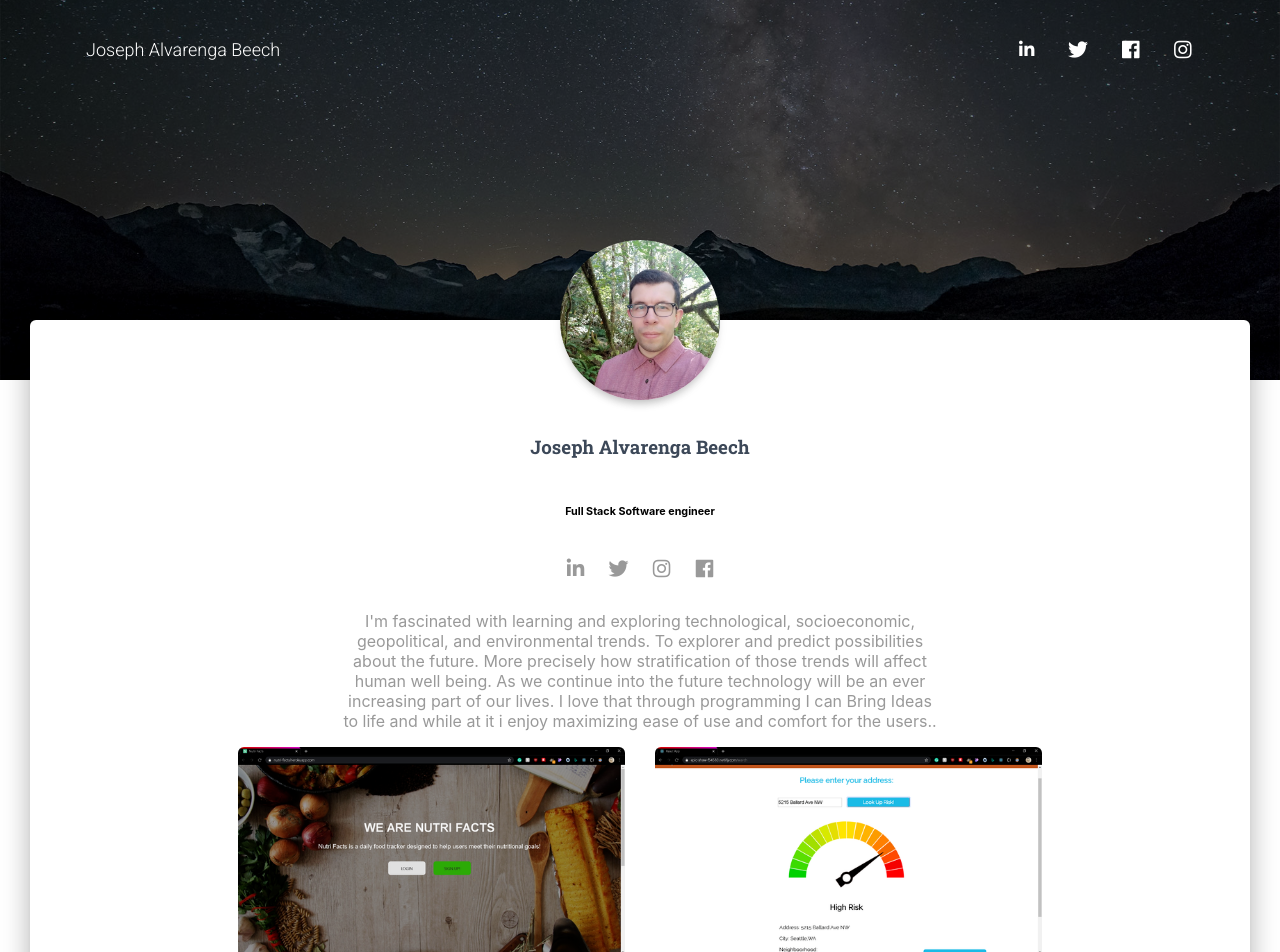
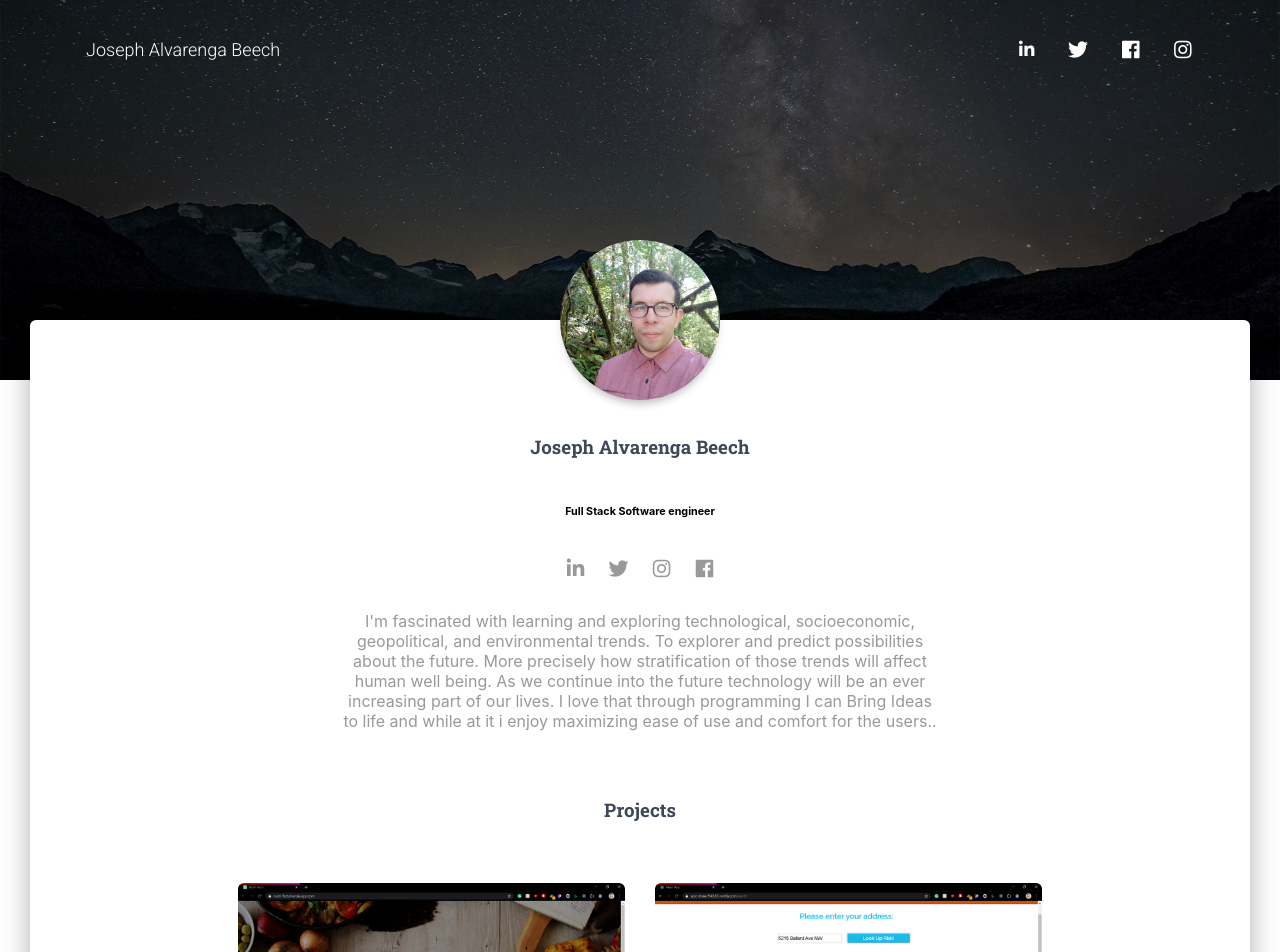
Before and after one commit to Mothergoose31/Porfoliov3.0, a React (Create React App) app: page / in a window 1280 px wide. Shown: the top 952 px of the page. Built offline with nearby package versions, Linux system fonts and the light colour scheme.

Commit message:
projects section added

```diff
--- a/src/App.jsx
+++ b/src/App.jsx
@@ -107,8 +107,16 @@ function App(props) {
               and while at it i enjoy maximizing ease of use and comfort  for the users..{" "}
             </p>
           </div>
+          <br/>
+          <div className={classes.profile}>
+            <h3 className={classes.title}>Projects</h3>
+          </div>
+          <br/>
+          <br/>
           <GridContainer justify="center">
+
             <GridItem xs={12} sm={12} md={4}>
+
               <img
                 alt="an app to Check the nutritional content of foods , and meal logger"
                 src={Nutrifacts}
```
